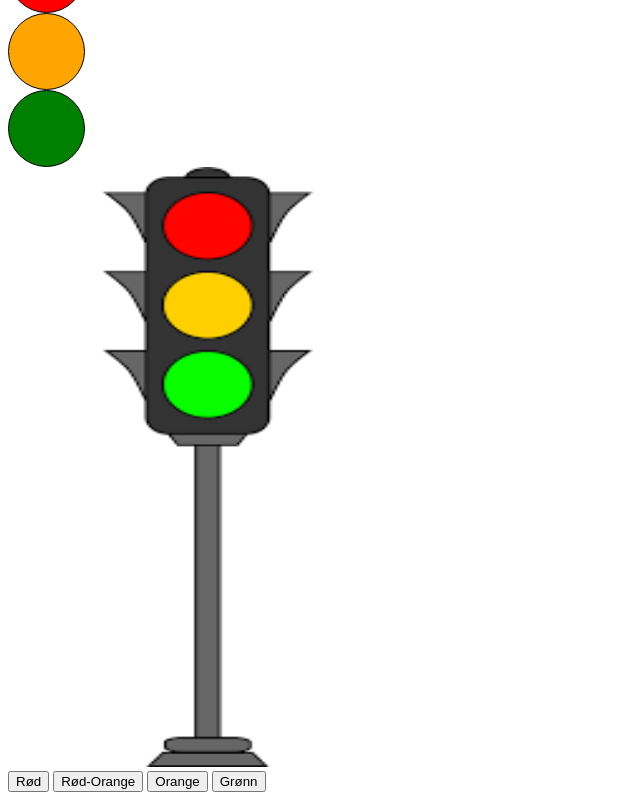
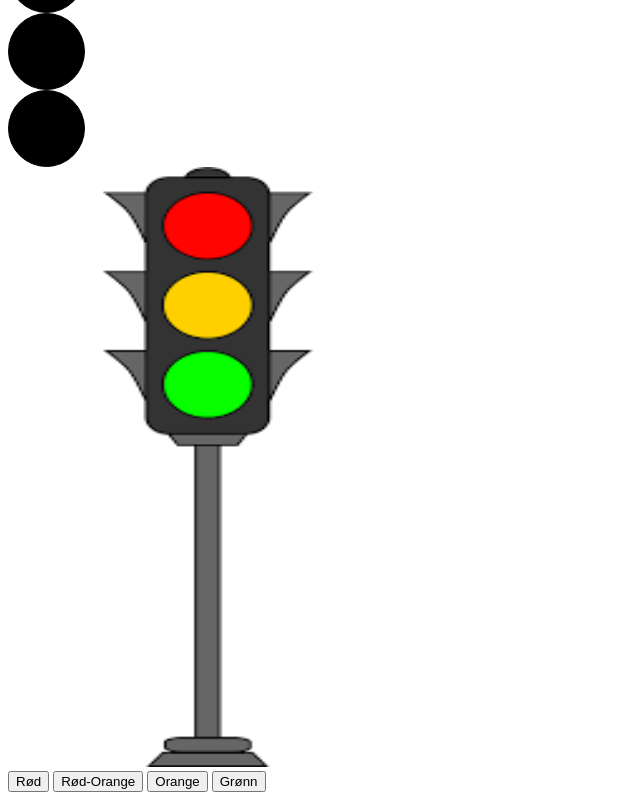
Before and after one commit to WellDone88/Trafikklys, a plain HTML site: page index.html in a window 1280 px wide. Both pictures are taken after a click on the button "Rød-Orange". Shown: the part 72-872 px from the top of the page, without its empty margins (0-640 px from the left). Drawn offline with Linux system fonts and the light colour scheme.

Commit message:
Update index.html

```diff
--- a/index.html
+++ b/index.html
@@ -55,28 +55,57 @@
 
         autoChange()
 
-        function red() {
-            document.getElementById('redlight').classList.add('turnOnRed');
-        }
-        function redOrange() {
-            document.getElementById('redlight').classList.add('turnOnRed');
-            document.getElementById('orangelight').classList.add('turnOnOrange');
-        }
-        function orange() {
-            document.getElementById('orangelight').classList.add('turnOnOrange');
-
-        }
-        function green() {
-            document.getElementById('greenlight').classList.add('turnOnGreen');
-
-        }
-
         function autoChange() {
              let auto = setTimeout(red,1000)
              auto =  setTimeout(redOrange,3000)
              auto = setTimeout(green,5000)
         }
 
+
+        function red() {
+            document.getElementById('redlight').classList.add('turnOnRed');
+        }
+
+        function redOrange() {
+            document.getElementById('Orangelight').classList.add('turnOnRed');
+            document.getElementById('Orangelight').classList.add('turnOnOrange');
+        }
+
+        function orange() {
+            document.getElementById('orangelight').classList.add('turnOnOrange');
+            }
+
+        function green() {
+            document.getElementById('greenlight').classList.add('turnOnGreen');
+
+        }
+
+        function turnOffaLightRED() {
+            document.getElementById('redlight').classList.add('lightOff');
+
+            }
+
+        function turnOffaLightORANGE() {
+            document.getElementById('orangelight').classList.add('lightOff');
+
+            }
+
+        function turnOffaLightGREEN() {
+            document.getElementById('greenlight').classList.add('lightOff');
+
+            }
+
+        function autoChange() {
+             let auto = setTimeout(red,2000);
+             auto =  setTimeout(orange,3000) + setTimeout(red,3000);
+             auto = setTimeout(turnOffaLightRED,4000);
+             auto = setTimeout(green,5000);
+             auto = setTimeout(turnOffaLightORANGE,6000) + setTimeout(green,6000);
+             auto = setTimeout(turnOffaLightGREEN,7000);
+             auto = setTimeout(turnOffaLightGREEN,8000);
+        }
+
+
     </script>
 
 </body>
```
